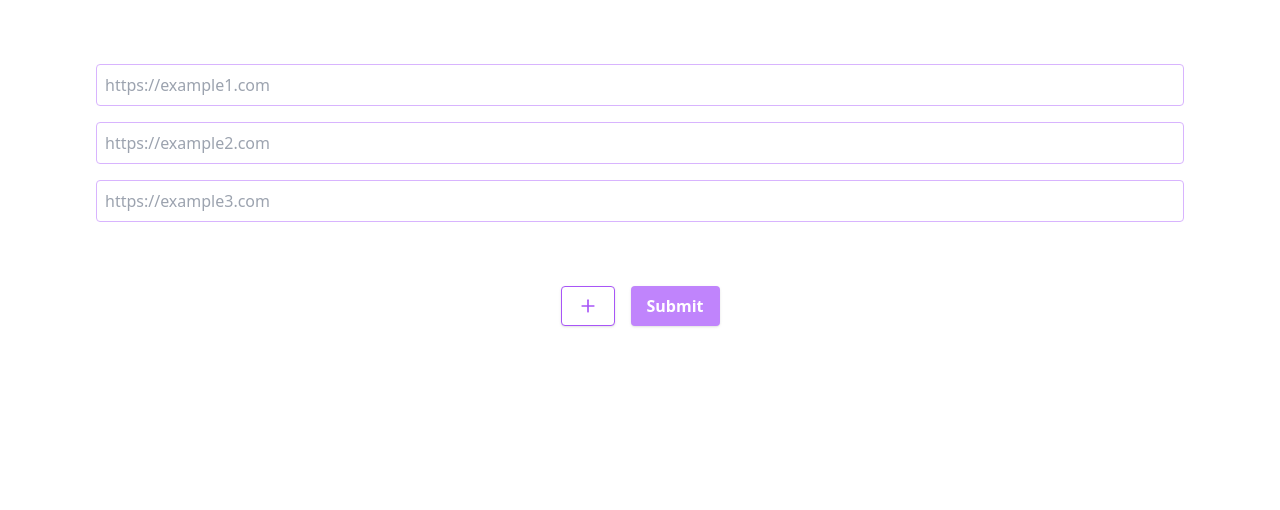
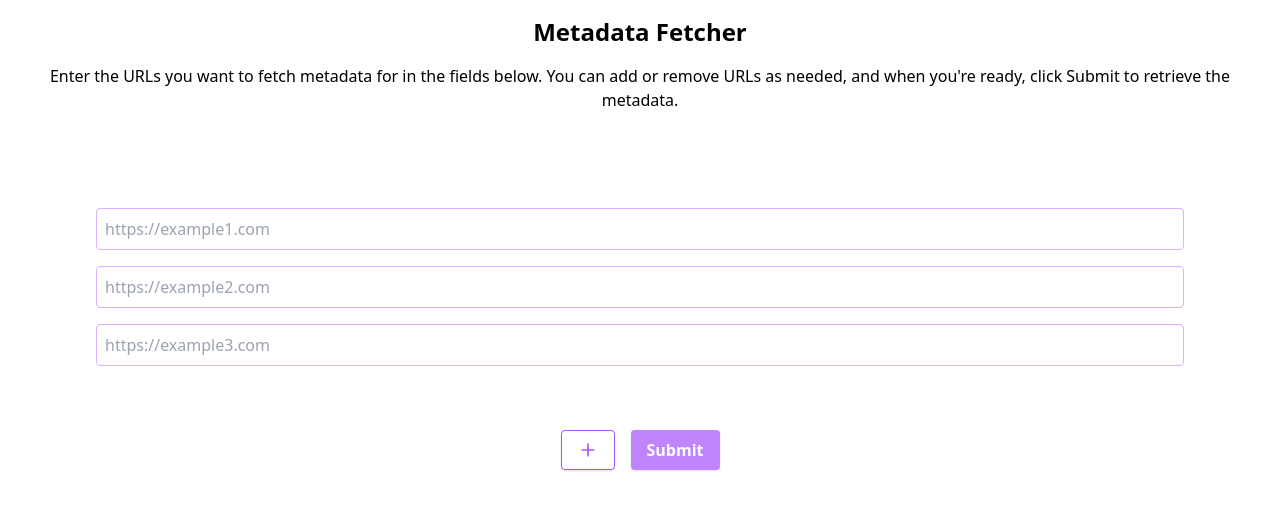
Before and after one commit to tommyash122/metadata-fetcher, a React (Create React App) app in the folder client/: page / in a window 1280 px wide. Shown: the top 510 px of the page. Built offline with nearby package versions, Linux system fonts and the light colour scheme.

Commit message:
validator and text

```diff
--- a/client/package.json
+++ b/client/package.json
@@ -15,6 +15,7 @@
     "react-scripts": "5.0.1",
     "react-spinners": "^0.14.1",
     "react-toastify": "^10.0.5",
+    "validator": "^13.12.0",
     "web-vitals": "^2.1.4"
   },
   "scripts": {
--- a/client/src/App.js
+++ b/client/src/App.js
@@ -3,6 +3,7 @@ import Form from './components/form/Form';
 import MetadataDisplay from './components/form/MetadataDisplay';
 import { fetchMetadata } from './services/api';
 import { ToastManager, showErrorToast } from './components/common/ToastManager';
+import validator from 'validator';
 
 function App() {
   const [urls, setUrls] = useState(['', '', '']);
@@ -24,22 +25,12 @@ function App() {
     setUrls(newUrls);
   };
 
-  const isValidUrl = (url) => {
-    const urlPattern = new RegExp('^(https?:\\/\\/)?' + // protocol
-      '((([a-z\\d]([a-z\\d-]*[a-z\\d])*)\\.?)+[a-z]{2,}|' + // domain name
-      '((\\d{1,3}\\.){3}\\d{1,3}))' + // OR ip (v4) address
-      '(\\:\\d+)?(\\/[-a-z\\d%_.~+]*)*' + // port and path
-      '(\\?[;&a-z\\d%_.~+=-]*)?' + // query string
-      '(\\#[-a-z\\d_]*)?$', 'i'); // fragment locator
-    return !!urlPattern.test(url);
-  };
-
   const handleSubmit = async () => {
     setMetadata([]);
     setIsLoading(true);
 
     // Validate URLs before submitting
-    const invalidUrls = urls.filter(url => !isValidUrl(url));
+    const invalidUrls = urls.filter(url => !validator.isURL(url));
     if (invalidUrls.length > 0) {
       showErrorToast('One or more URLs are invalid.');
       setIsLoading(false);
@@ -65,7 +56,12 @@ function App() {
   };
 
   return (
-    <div>
+    <div className="container mx-auto p-4">
+      <h1 className="text-2xl font-bold text-center mb-4">Metadata Fetcher</h1>
+      <p className="text-center mb-8">
+        Enter the URLs you want to fetch metadata for in the fields below.
+        You can add or remove URLs as needed, and when you're ready, click Submit to retrieve the metadata.
+      </p>
       <Form
         urls={urls}
         onChange={handleChange}
```
Also changed, not shown: 1 other file (tests, documents, lock files or other folders).
